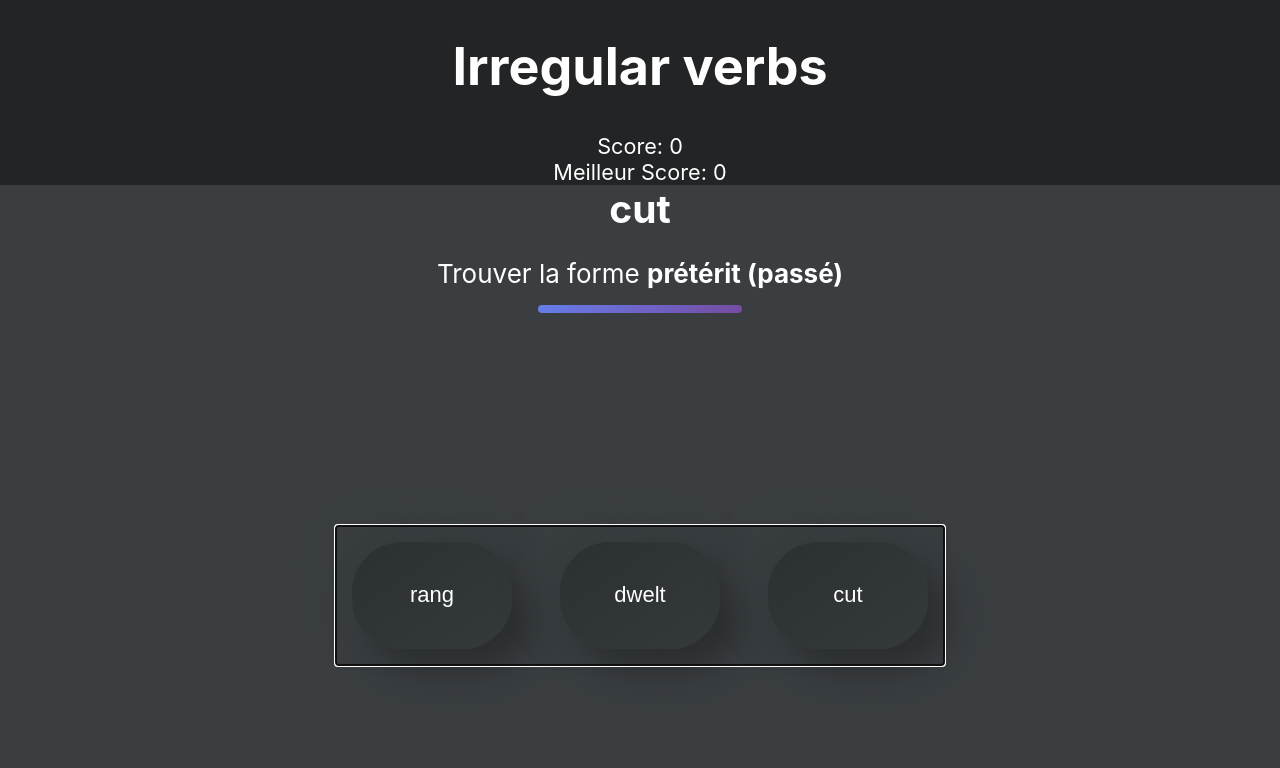
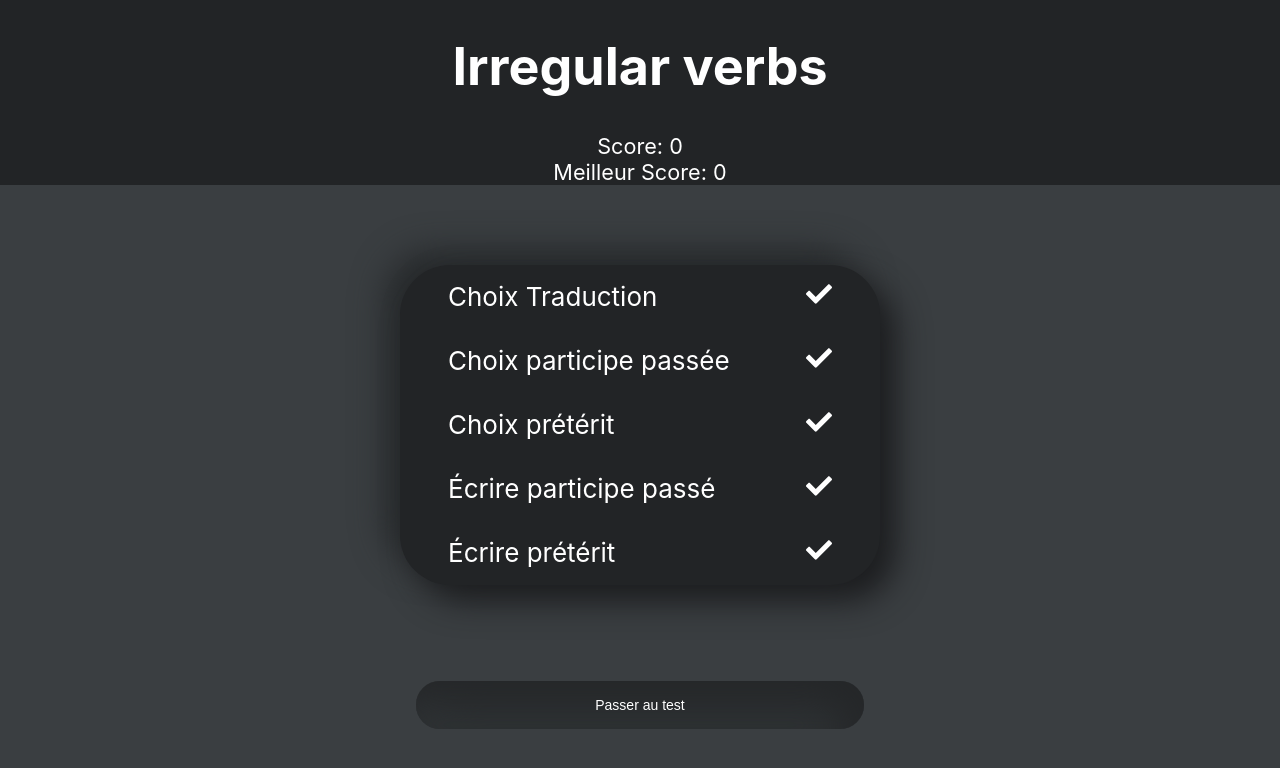
Before and after one commit to ditiz/irregular-verbs, a React (Create React App) app: page / in a window 1280 px wide. Shown: the top 768 px of the page. Built offline with nearby package versions, Linux system fonts and the light colour scheme; the HTML template or start-up script is replaced by a standard one.

Commit message:
add select type quizz

```diff
--- a/src/App.css
+++ b/src/App.css
@@ -253,3 +253,71 @@ main {
     border-radius: 50px;
     margin: 1rem 0rem;
 }
+
+.go-menu {
+    position: absolute;
+    left: 1rem;
+}
+
+.button-menu {
+    user-select: none;
+    font-size: calc(10px + 0.5vmin);
+    min-height: 3rem;
+    background: none;
+    color: white;
+    border: none;
+    min-width: 10rem;
+    margin: 1rem;
+    padding: 1rem;
+    cursor: pointer;
+
+    border-radius: 50px;
+    background: #2b2e30;
+    box-shadow: inset -20px 20px 41px #252729, inset 20px -20px 41px #313537;
+}
+
+.button-menu:hover {
+    background: rgb(34, 36, 38);
+    box-shadow: none;
+}
+
+.menu {
+    display: flex;
+    flex-flow: column;
+    justify-content: space-around;
+    min-width: 30rem;
+}
+
+.multiple-choices {
+    display: flex;
+    flex-flow: column;
+    justify-content: space-around;
+
+    margin: 5rem 0;
+
+    border-radius: 50px;
+    background: #222426;
+    box-shadow: 16px 16px 32px #1c1d1f, -16px -16px 32px #282b2d;
+}
+
+.multiple-choice {
+    padding: 1rem 3rem;
+    cursor: pointer;
+    user-select: none;
+
+    display: flex;
+    flex-flow: row;
+    justify-content: space-between;
+    align-items: center;
+}
+
+.multiple-choice:first-child {
+    border-radius: 50px 50px 0 0;
+}
+.multiple-choice:last-child {
+    border-radius: 0 0 50px 50px;
+}
+
+.multiple-choice:hover {
+    background-image: linear-gradient(135deg, #667eea 0%, #764ba2 100%);
+}
--- a/src/App.tsx
+++ b/src/App.tsx
@@ -1,6 +1,6 @@
 import React, { useState, useEffect } from "react";
 import "./App.css";
-import RandomVerb from "./RandomVerb/RandomVerb";
+import MenuSelect from "./MenuSelect/MenuSelect";
 
 function App() {
     const [score, setScore] = useState<number>(0);
@@ -20,7 +20,7 @@ function App() {
                 <small>Meilleur Score: {maxScore} </small>
             </header>
             <main>
-                <RandomVerb
+                <MenuSelect
                     score={score}
                     setScore={setScore}
                     resetScore={resetScore}
--- /dev/null
+++ b/src/MenuSelect/MenuSelect.tsx
@@ -0,0 +1,147 @@
+import React, { useState, useEffect } from "react";
+import RandomVerb from "../RandomVerb/RandomVerb";
+import SelectTypeQuizz from "./SelectTypeQuizz/SelectTypeQuizz";
+import ChooseFr from "../Choose/ChooseFr/ChooseFr";
+import ChooseParticiple from "../Choose/ChooseParticiple/ChooseParticiple";
+import ChoosePast from "../Choose/ChoosePast/ChoosePast";
+import WriteParticiple from "../Write/WriteParticiple/WriteParticiple";
+import WritePast from "../Write/WritePast/WritePast";
+import { ITypeQuizz } from "../types";
+import { sortQuizz } from "../utils";
+
+interface IMenuSelectProps {
+    score: number;
+    setScore: React.Dispatch<React.SetStateAction<number>>;
+    resetScore: () => void;
+}
+
+interface IQuizzElement {
+    id: string;
+    element: JSX.Element;
+}
+
+const MenuSelect = ({ score, setScore, resetScore }: IMenuSelectProps) => {
+    const [showVerb, setShowVerb] = useState<boolean>(false);
+    const [reload, setReload] = useState(false);
+
+    const [quizz] = useState<IQuizzElement[]>([
+        {
+            id: "ChoosePast",
+            element: (
+                <ChoosePast
+                    score={score}
+                    setScore={setScore}
+                    resetScore={resetScore}
+                    setReload={setReload}
+                />
+            ),
+        },
+        {
+            id: "ChooseParticiple",
+            element: (
+                <ChooseParticiple
+                    score={score}
+                    setScore={setScore}
+                    resetScore={resetScore}
+                    setReload={setReload}
+                />
+            ),
+        },
+        {
+            id: "ChooseFr",
+            element: (
+                <ChooseFr
+                    score={score}
+                    setScore={setScore}
+                    resetScore={resetScore}
+                    setReload={setReload}
+                />
+            ),
+        },
+        {
+            id: "WritePast",
+            element: (
+                <WritePast
+                    setScore={setScore}
+                    resetScore={resetScore}
+                    setReload={setReload}
+                />
+            ),
+        },
+        {
+            id: "WriteParticiple",
+            element: (
+                <WriteParticiple
+                    setScore={setScore}
+                    resetScore={resetScore}
+                    setReload={setReload}
+                />
+            ),
+        },
+    ]);
+
+    const [typesQuizz, setTypesQuizz] = useState<ITypeQuizz[]>(
+        [
+            {
+                id: "ChoosePast",
+                name: "Choix prétérit",
+                use: true,
+            },
+            {
+                id: "ChooseParticiple",
+                name: "Choix participe passée",
+                use: true,
+            },
+            {
+                id: "ChooseFr",
+                name: "Choix Traduction",
+                use: true,
+            },
+            {
+                id: "WritePast",
+                name: "Écrire prétérit",
+                use: true,
+            },
+            {
+                id: "WriteParticiple",
+                name: "Écrire participe passé",
+                use: true,
+            },
+        ].sort(sortQuizz)
+    );
+
+    const [elements, setElements] = useState<JSX.Element[]>(
+        quizz.map((q) => q.element)
+    );
+
+    useEffect(() => {
+        const tq: (JSX.Element | undefined)[] = typesQuizz
+            .filter((tq) => tq.use)
+            .map((tq) => quizz.find((q) => q.id === tq.id)?.element)
+            .filter((e) => e);
+
+        setElements(tq as JSX.Element[]);
+    }, [typesQuizz, quizz]);
+
+    if (showVerb) {
+        return (
+            <RandomVerb
+                score={score}
+                elements={elements}
+                setShowVerb={setShowVerb}
+                reload={reload}
+                setReload={setReload}
+            />
+        );
+    }
+
+    return (
+        <SelectTypeQuizz
+            setShowVerb={setShowVerb}
+            typesQuizz={typesQuizz}
+            setTypesQuizz={setTypesQuizz}
+        />
+    );
+};
+
+export default MenuSelect;
--- /dev/null
+++ b/src/MenuSelect/QuizzType/QuizzType.tsx
@@ -0,0 +1,21 @@
+import React from "react";
+import { FaCheck, FaBan } from "react-icons/fa";
+import { ITypeQuizz } from "../../types";
+
+interface IQuizzTypeProps {
+    typeQuizz: ITypeQuizz;
+    handleQuizzSelection: (typeQuizz: ITypeQuizz) => void;
+}
+
+const QuizzType = ({ typeQuizz, handleQuizzSelection }: IQuizzTypeProps) => {
+    const _handleQuizzSelection = () => handleQuizzSelection(typeQuizz);
+
+    return (
+        <div className="multiple-choice" onClick={_handleQuizzSelection}>
+            <span>{typeQuizz.name}</span>
+            <span>{typeQuizz.use ? <FaCheck /> : <FaBan />}</span>
+        </div>
+    );
+};
+
+export default QuizzType;
--- /dev/null
+++ b/src/MenuSelect/SelectTypeQuizz/SelectTypeQuizz.tsx
@@ -0,0 +1,48 @@
+import React from "react";
+import QuizzType from "../QuizzType/QuizzType";
+import { ITypeQuizz } from "../../types";
+import { sortQuizz } from "../../utils";
+
+interface ISelectTypeQuizzProps {
+    setShowVerb: React.Dispatch<React.SetStateAction<boolean>>;
+    typesQuizz: ITypeQuizz[];
+    setTypesQuizz: React.Dispatch<React.SetStateAction<ITypeQuizz[]>>;
+}
+
+const SelectTypeQuizz = ({
+    setShowVerb,
+    typesQuizz,
+    setTypesQuizz,
+}: ISelectTypeQuizzProps) => {
+    const _handleClick = () => {
+        setShowVerb((s) => !s);
+    };
+
+    const _handleQuizzSelection = (typeQuizz: ITypeQuizz) => {
+        setTypesQuizz((tqs) =>
+            [
+                ...tqs.filter((t: ITypeQuizz) => t.id !== typeQuizz.id),
+                { ...typeQuizz, use: !typeQuizz.use },
+            ].sort(sortQuizz)
+        );
+    };
+
+    return (
+        <div className="menu">
+            <div className="multiple-choices">
+                {typesQuizz.map((typeQuizz) => (
+                    <QuizzType
+                        key={typeQuizz.id}
+                        typeQuizz={typeQuizz}
+                        handleQuizzSelection={_handleQuizzSelection}
+                    />
+                ))}
+            </div>
+            <button onClick={_handleClick} className="button-menu">
+                Passer au test
+            </button>
+        </div>
+    );
+};
+
+export default SelectTypeQuizz;
--- a/src/RandomVerb/RandomVerb.tsx
+++ b/src/RandomVerb/RandomVerb.tsx
@@ -1,50 +1,21 @@
 import React, { useEffect, useState } from "react";
-import ChooseFr from "../Choose/ChooseFr/ChooseFr";
-import ChooseParticiple from "../Choose/ChooseParticiple/ChooseParticiple";
-import ChoosePast from "../Choose/ChoosePast/ChoosePast";
 import { randNumber } from "../utils";
-import WriteParticiple from "../Write/WriteParticiple/WriteParticiple";
-import WritePast from "../Write/WritePast/WritePast";
 
 interface IRandomVerbProps {
     score: number;
-    setScore: React.Dispatch<React.SetStateAction<number>>;
-    resetScore: () => void;
+    elements: JSX.Element[];
+    setShowVerb: React.Dispatch<React.SetStateAction<boolean>>;
+    reload: boolean;
+    setReload: React.Dispatch<React.SetStateAction<boolean>>;
 }
 
-function RandomVerb({ score, setScore, resetScore }: IRandomVerbProps) {
-    const [reload, setReload] = useState(false);
-    const [elements] = useState<JSX.Element[]>([
-        <ChoosePast
-            score={score}
-            setScore={setScore}
-            resetScore={resetScore}
-            setReload={setReload}
-        />,
-        <ChooseParticiple
-            score={score}
-            setScore={setScore}
-            resetScore={resetScore}
-            setReload={setReload}
-        />,
-        <ChooseFr
-            score={score}
-            setScore={setScore}
-            resetScore={resetScore}
-            setReload={setReload}
-        />,
-        <WritePast
-            setScore={setScore}
-            resetScore={resetScore}
-            setReload={setReload}
-        />,
-        <WriteParticiple
-            setScore={setScore}
-            resetScore={resetScore}
-            setReload={setReload}
-        />,
-    ]);
-
+function RandomVerb({
+    score,
+    elements,
+    setShowVerb,
+    reload,
+    setReload,
+}: IRandomVerbProps) {
     const [render, setRender] = useState<JSX.Element>(
         elements[randNumber(elements.length)]
     );
@@ -54,9 +25,22 @@ function RandomVerb({ score, setScore, resetScore }: IRandomVerbProps) {
             setRender(elements[randNumber(elements.length)]);
             setReload(false);
         }
-    }, [elements, setRender, score, reload]);
+    }, [elements, setRender, score, reload, setReload]);
 
-    return render;
+    const goMenu = () => {
+        setShowVerb(false);
+    };
+
+    return (
+        <>
+            <div className="go-menu">
+                <button className="button-menu" onClick={goMenu}>
+                    Retourner au menu
+                </button>
+            </div>
+            {render}
+        </>
+    );
 }
 
 export default RandomVerb;
--- a/src/types.ts
+++ b/src/types.ts
@@ -11,3 +11,9 @@ export enum VerbAttribute {
     "participle" = "participle",
     "fr" = "fr",
 }
+
+export interface ITypeQuizz {
+    id: string;
+    name: string;
+    use: boolean;
+}
--- a/src/utils.ts
+++ b/src/utils.ts
@@ -1,9 +1,13 @@
 import verbs from "./data/verbs.json";
+import { ITypeQuizz } from "./types";
 
 export const randNumber = (length: number) =>
-  Math.floor(Math.random() * Math.floor(length));
+    Math.floor(Math.random() * Math.floor(length));
 
 export const getRandomVerb = () => randNumber(verbs.length);
 
 export const initHint = (word: string) =>
-  [...Array(word.length)].reduce((acc) => (acc ? acc + "-" : "-")) + "-";
+    [...Array(word.length)].reduce((acc) => (acc ? acc + "-" : "-")) + "-";
+
+export const sortQuizz = (a: ITypeQuizz, b: ITypeQuizz) =>
+    ("" + a.id).localeCompare(b.id);
```
Lines whose indentation alone changed are shown as unchanged.
